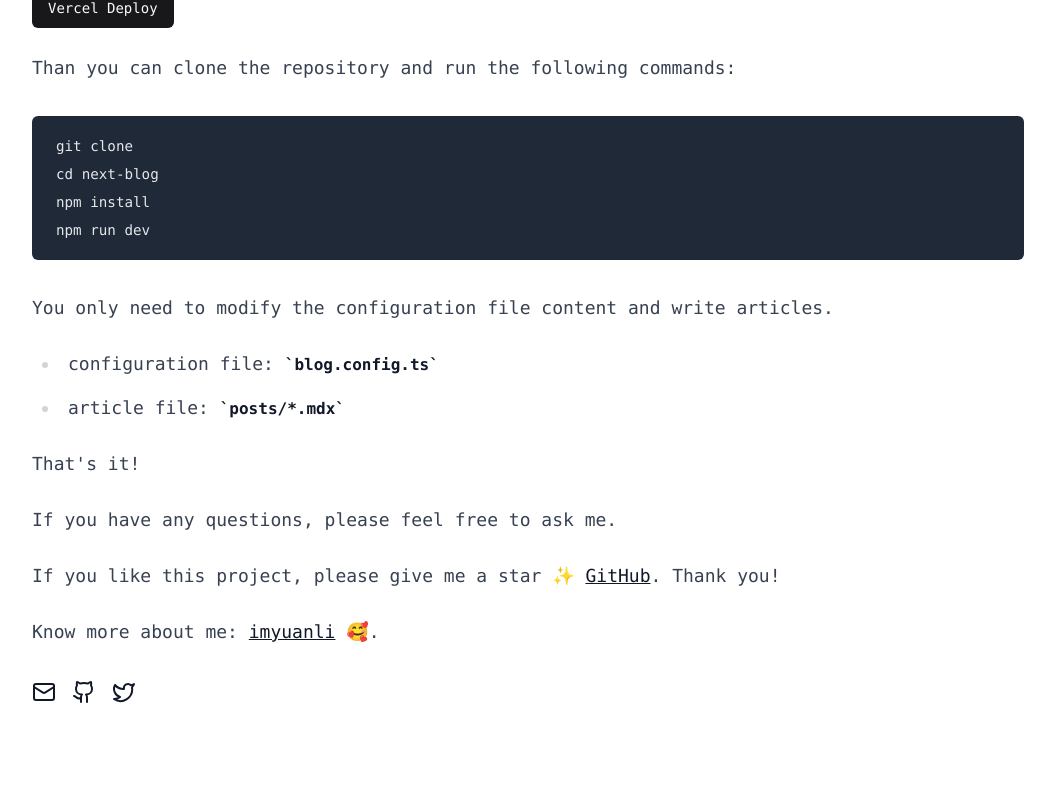
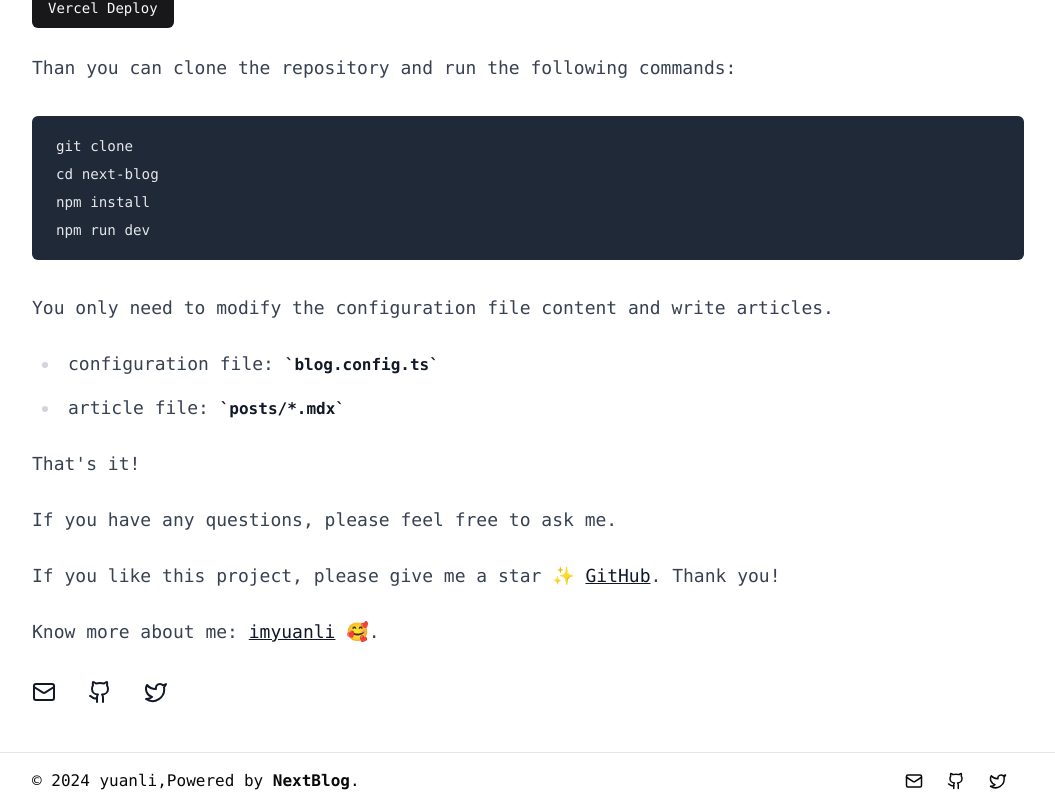
Before and after one commit to imyuanli/next-blog, a Next.js app: page / in a window 1280 px wide. Shown: the part 914-1723 px from the top of the page, without its empty margins (112-1167 px from the left). Before the commit the page ends 1666 px from the top, so only its background shows below. Built offline with nearby package versions, Linux system fonts and the light colour scheme.

Commit message:
feat: 新增了footer

```diff
--- a/app/layout.tsx
+++ b/app/layout.tsx
@@ -6,6 +6,7 @@
 import siteData from "@/blog.config";
 import ProviderTheme from "@/provider/provider-theme";
 import Title from "@/components/title";
+import Footer from "@/components/footer";
 
 const inter = Inter({subsets: ["latin"]});
 
@@ -21,8 +22,9 @@
 }>) {
     return (
         <html lang="en">
-        <body className={'min-h-screen font-mono'}>
         <ProviderTheme>
+            <body className={'min-h-screen font-mono flex flex-col justify-between'}>
+            <div>
                 <Header/>
                 <Separator/>
                 <main className={'container md:my-12 my-8'}>
@@ -31,8 +33,10 @@
                         {children}
                     </div>
                 </main>
+            </div>
+            <Footer/>
+            </body>
         </ProviderTheme>
-        </body>
         </html>
     );
 }
--- a/blog.config.ts
+++ b/blog.config.ts
@@ -188,6 +188,13 @@
         //     apiKey: "",
         // }
     },
+
+    // footer config
+    footer: {
+        isShow: true,
+        // whether to display the "Powered by NextBlog" in the footer，you can set it to false，but I hope you can keep it，thank you！
+        isShowPoweredBy: true,
+    },
 }
 
 export default siteData
--- /dev/null
+++ b/components/footer.tsx
@@ -0,0 +1,36 @@
+import siteData from "@/blog.config";
+import SocialList from "@/components/social-list";
+import Link from "next/link";
+import {Separator} from "@/components/ui/separator";
+
+const Footer = () => {
+    const {author, footer: {isShow, isShowPoweredBy}} = siteData
+
+    return (
+        isShow && <div>
+            <Separator/>
+            <footer className={'container py-4'}>
+                <div
+                    className={'w-full flex flex-col items-center space-y-4 md:flex-row md:justify-between md:space-y-0'}>
+                    <div className={'md:hidden block'}>
+                        <SocialList isFooter={true}/>
+                    </div>
+                    <div>
+                        {`© ${new Date().getFullYear()} ${author}`}
+                        {isShowPoweredBy &&
+                            <span>,Powered by <Link
+                                className={'font-bold hover:underline hover:underline-offset-4 cursor-pointer'}
+                                href={'https://github.com/imyuanli/next-blog'}>NextBlog</Link>.
+                            </span>
+                        }
+                    </div>
+                    <div className={'md:block hidden'}>
+                        <SocialList isFooter={true}/>
+                    </div>
+                </div>
+            </footer>
+        </div>
+    );
+}
+
+export default Footer
--- a/components/social-list.tsx
+++ b/components/social-list.tsx
@@ -3,6 +3,7 @@
 import Link from "next/link";
 import {Facebook, Github, Instagram, Linkedin, Mail, Twitter, Youtube} from "lucide-react";
 import siteData from "@/blog.config";
+import {cn} from "@/lib/utils";
 
 const icons: any = {
     email: <Mail/>,
@@ -15,11 +16,14 @@
 }
 
 
-const SocialList = () => {
+const SocialList = ({isFooter}: any) => {
     const {home: {socials}} = siteData;
 
     return (
-        <div className={'mt-8 flex items-center space-x-4'}>
+        <div className={cn("flex items-center space-x-8", {
+            "mt-8": !isFooter,
+            "scale-75": isFooter,
+        })}>
             {Object.keys(socials).map((item) => {
                 if (socials[item]) {
                     return (
```
Lines whose indentation alone changed are shown as unchanged.
